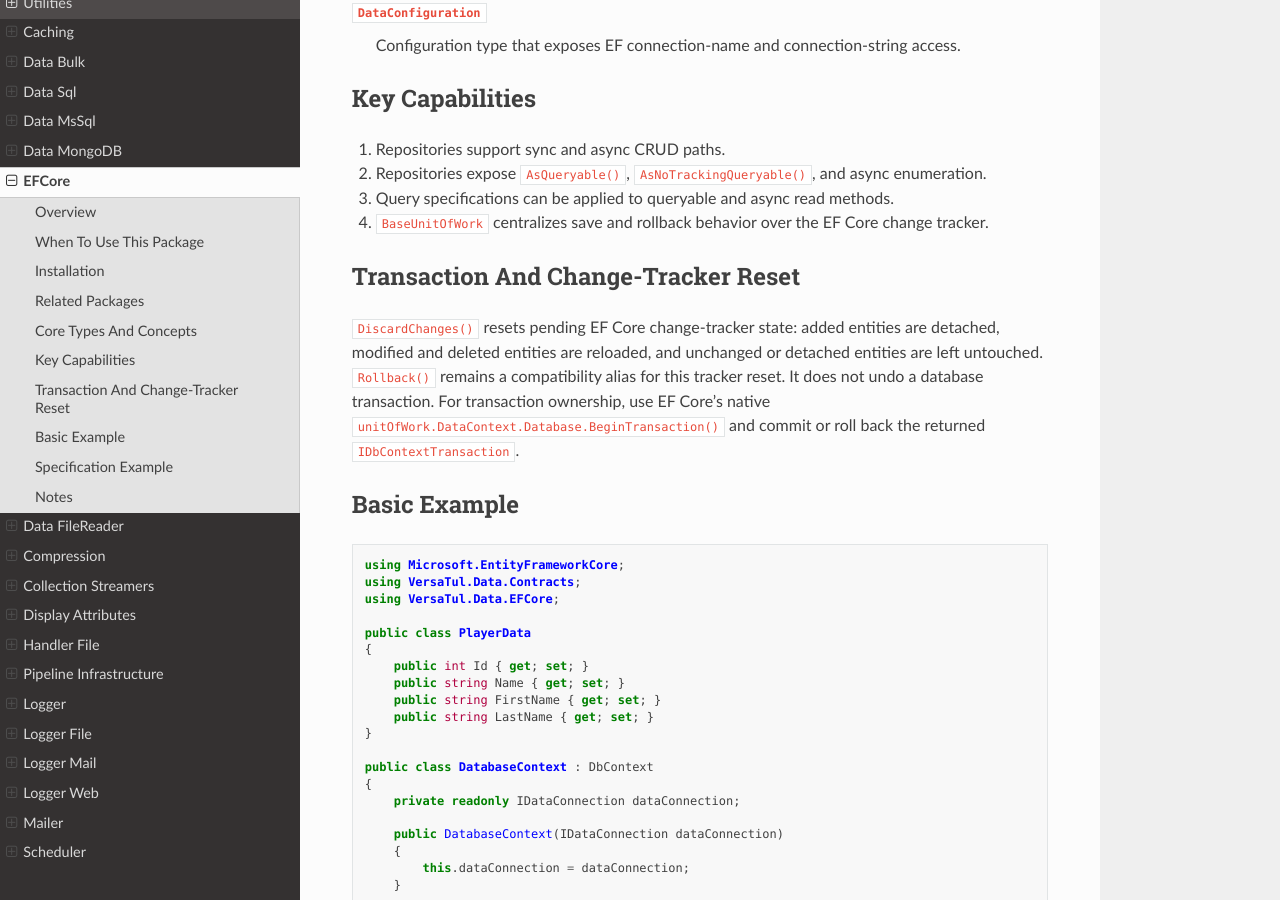
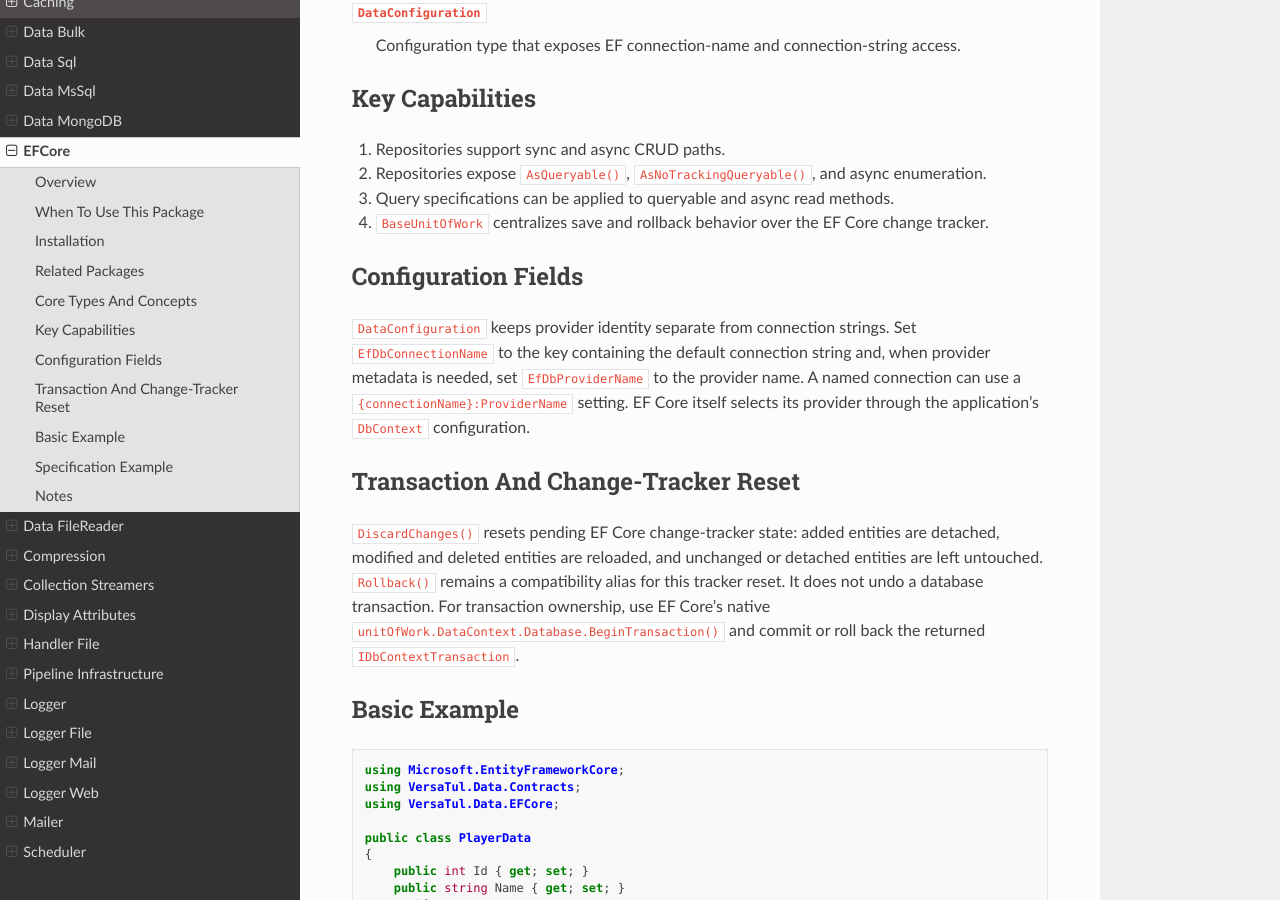
Before and after one commit to BjornWilliams/DocsVersaTul, a Sphinx documentation site: the page built from docs/source/efcore.rst, in a window 1280 px wide and 900 px high, scrolled down 1371 px. Built offline with Sphinx 7.4.7 and the Read the Docs theme 3.1.0, drawn with Linux system fonts in a browser that asks for light colours.

Commit message:
Document separate EF Core provider settings
AB#2902

AB#2899

```diff
--- a/docs/source/efcore.rst
+++ b/docs/source/efcore.rst
@@ -65,6 +65,11 @@ Key Capabilities
 2. Repositories expose ``AsQueryable()``, ``AsNoTrackingQueryable()``, and async enumeration.
 3. Query specifications can be applied to queryable and async read methods.
 4. ``BaseUnitOfWork`` centralizes save and rollback behavior over the EF Core change tracker.
+
+Configuration Fields
+--------------------
+
+``DataConfiguration`` keeps provider identity separate from connection strings. Set ``EfDbConnectionName`` to the key containing the default connection string and, when provider metadata is needed, set ``EfDbProviderName`` to the provider name. A named connection can use a ``{connectionName}:ProviderName`` setting. EF Core itself selects its provider through the application's ``DbContext`` configuration.
 
 Transaction And Change-Tracker Reset
 ------------------------------------
```
